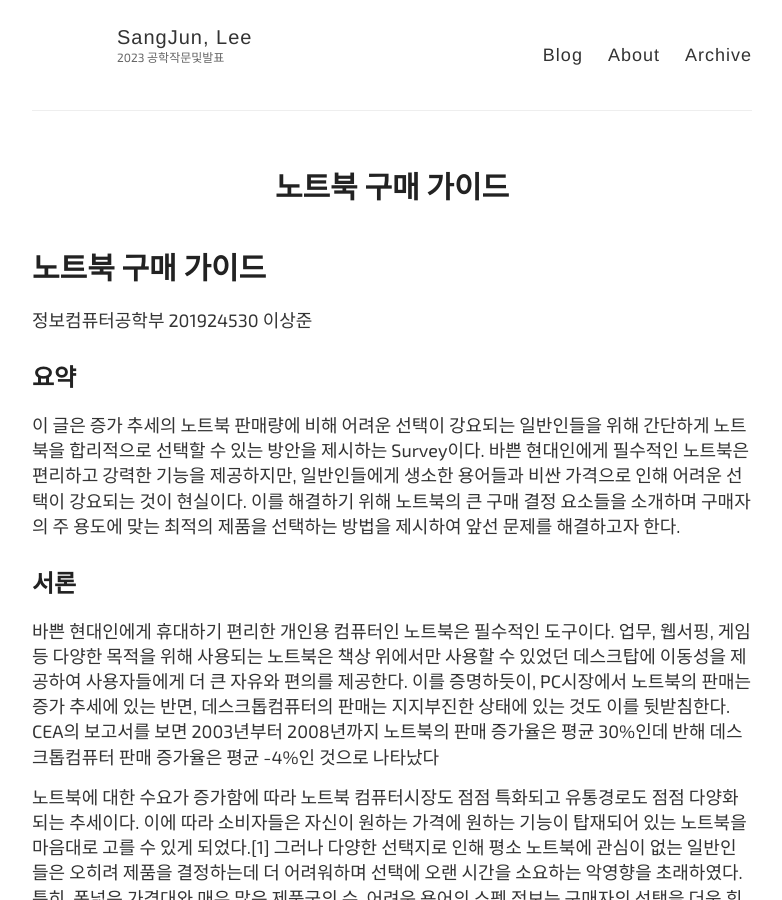
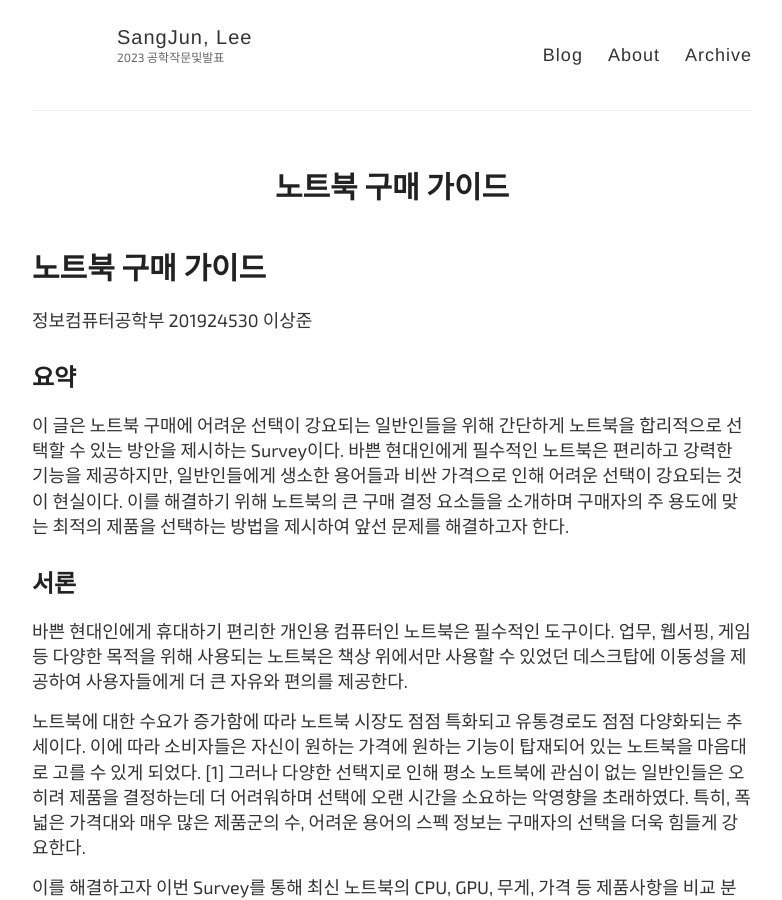
Before and after one commit to J-1ac/J-1ac.github.io, a Jekyll site: the page built from _posts/2023-10-06-how_to_choose_laptop.md, in a window 1280 px wide and 900 px high. Shown: the whole window, without its empty margins (248-1030 px from the left). Built offline with Jekyll 4.4.1, drawn with Linux system fonts in a browser that asks for light colours; some web fonts are replaced; some of the changed text lies outside the part shown.

Commit message:
update post

```diff
--- a/_posts/2023-10-06-how_to_choose_laptop.md
+++ b/_posts/2023-10-06-how_to_choose_laptop.md
@@ -9,12 +9,13 @@ tags: article
 정보컴퓨터공학부 201924530 이상준
 
 ## 요약
-이 글은 증가 추세의 노트북 판매량에 비해 어려운 선택이 강요되는 일반인들을 위해 간단하게 노트북을 합리적으로 선택할 수 있는 방안을 제시하는 Survey이다. 바쁜 현대인에게 필수적인 노트북은 편리하고 강력한 기능을 제공하지만, 일반인들에게 생소한 용어들과 비싼 가격으로 인해 어려운 선택이 강요되는 것이 현실이다. 이를 해결하기 위해 노트북의 큰 구매 결정 요소들을 소개하며 구매자의 주 용도에 맞는 최적의 제품을 선택하는 방법을 제시하여 앞선 문제를 해결하고자 한다.
+이 글은 노트북 구매에 어려운 선택이 강요되는 일반인들을 위해 간단하게 노트북을 합리적으로 선택할 수 있는 방안을 제시하는 Survey이다. 바쁜 현대인에게 필수적인 노트북은 편리하고 강력한 기능을 제공하지만, 일반인들에게 생소한 용어들과 비싼 가격으로 인해 어려운 선택이 강요되는 것이 현실이다. 이를 해결하기 위해 노트북의 큰 구매 결정 요소들을 소개하며 구매자의 주 용도에 맞는 최적의 제품을 선택하는 방법을 제시하여 앞선 문제를 해결하고자 한다.
 
 ## 서론
-바쁜 현대인에게 휴대하기 편리한 개인용 컴퓨터인 노트북은 필수적인 도구이다. 업무, 웹서핑, 게임 등 다양한 목적을 위해 사용되는 노트북은 책상 위에서만 사용할 수 있었던 데스크탑에 이동성을 제공하여 사용자들에게 더 큰 자유와 편의를 제공한다. 이를 증명하듯이, PC시장에서 노트북의 판매는 증가 추세에 있는 반면, 데스크톱컴퓨터의 판매는 지지부진한 상태에 있는 것도 이를 뒷받침한다. CEA의 보고서를 보면 2003년부터 2008년까지 노트북의 판매 증가율은 평균 30%인데 반해 데스크톱컴퓨터 판매 증가율은 평균 -4%인 것으로 나타났다
+바쁜 현대인에게 휴대하기 편리한 개인용 컴퓨터인 노트북은 필수적인 도구이다. 업무, 웹서핑, 게임 등 다양한 목적을 위해 사용되는 노트북은 책상 위에서만 사용할 수 있었던 데스크탑에 이동성을 제공하여 사용자들에게 더 큰 자유와 편의를 제공한다.
 
-노트북에 대한 수요가 증가함에 따라 노트북 컴퓨터시장도 점점 특화되고 유통경로도 점점 다양화되는 추세이다.  이에 따라 소비자들은 자신이 원하는 가격에 원하는 기능이 탑재되어 있는 노트북을 마음대로 고를 수 있게 되었다.[1] 그러나 다양한 선택지로 인해 평소 노트북에 관심이 없는 일반인들은 오히려 제품을 결정하는데 더 어려워하며 선택에 오랜 시간을 소요하는 악영향을 초래하였다. 특히, 폭넓은 가격대와 매우 많은 제품군의 수, 어려운 용어의 스펙 정보는 구매자의 선택을 더욱 힘들게 강요한다.
+노트북에 대한 수요가 증가함에 따라 노트북 시장도 점점 특화되고 유통경로도 점점 다양화되는 추세이다.  이에 따라 소비자들은 자신이 원하는 가격에 원하는 기능이 탑재되어 있는 노트북을 마음대로 고를 수 있게 되었다. [1] 그러나 다양한 선택지로 인해 평소 노트북에 관심이 없는 일반인들은 오히려 제품을 결정하는데 더 어려워하며 선택에 오랜 시간을 소요하는 악영향을 초래하였다. 특히, 폭넓은 가격대와 매우 많은 제품군의 수, 어려운 용어의 스펙 정보는 구매자의 선택을 더욱 힘들게 강요한다.
+
 
 이를 해결하고자 이번 Survey를 통해 최신 노트북의 CPU, GPU, 무게, 가격 등 제품사항을 비교 분석하여 현명한 소비를 촉진하고자 한다.
 
```
